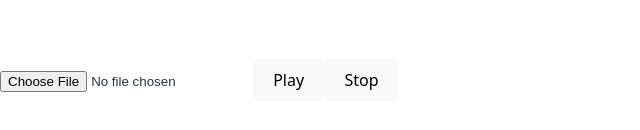
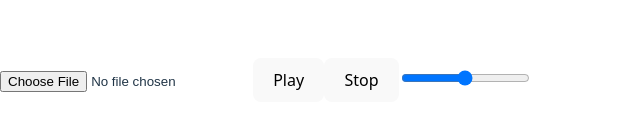
Before and after one commit to MantasGrusa/WEBDEEJ, a React (Vite) app in the folder webdeej/: page / in a window 1280 px wide. Shown: the part 320-450 px from the top of the page, without its empty margins (0-640 px from the left). Built offline with nearby package versions, Linux system fonts and the light colour scheme.

Commit message:
added volume slider

```diff
--- a/webdeej/src/App.tsx
+++ b/webdeej/src/App.tsx
@@ -21,6 +21,7 @@ export default function App() {
       <input type="file" accept="audio/*" onChange={handleFileChange} />
       <button onClick={() => deckRef.current.play()}>Play</button>
       <button onClick={() => deckRef.current.stop()}>Stop</button>
+      <input type="range" min="0" max="1" step="0.01" onChange={(e) => deckRef.current.setVolume(parseFloat(e.target.value))} />
     </div>
   );
 }
```
